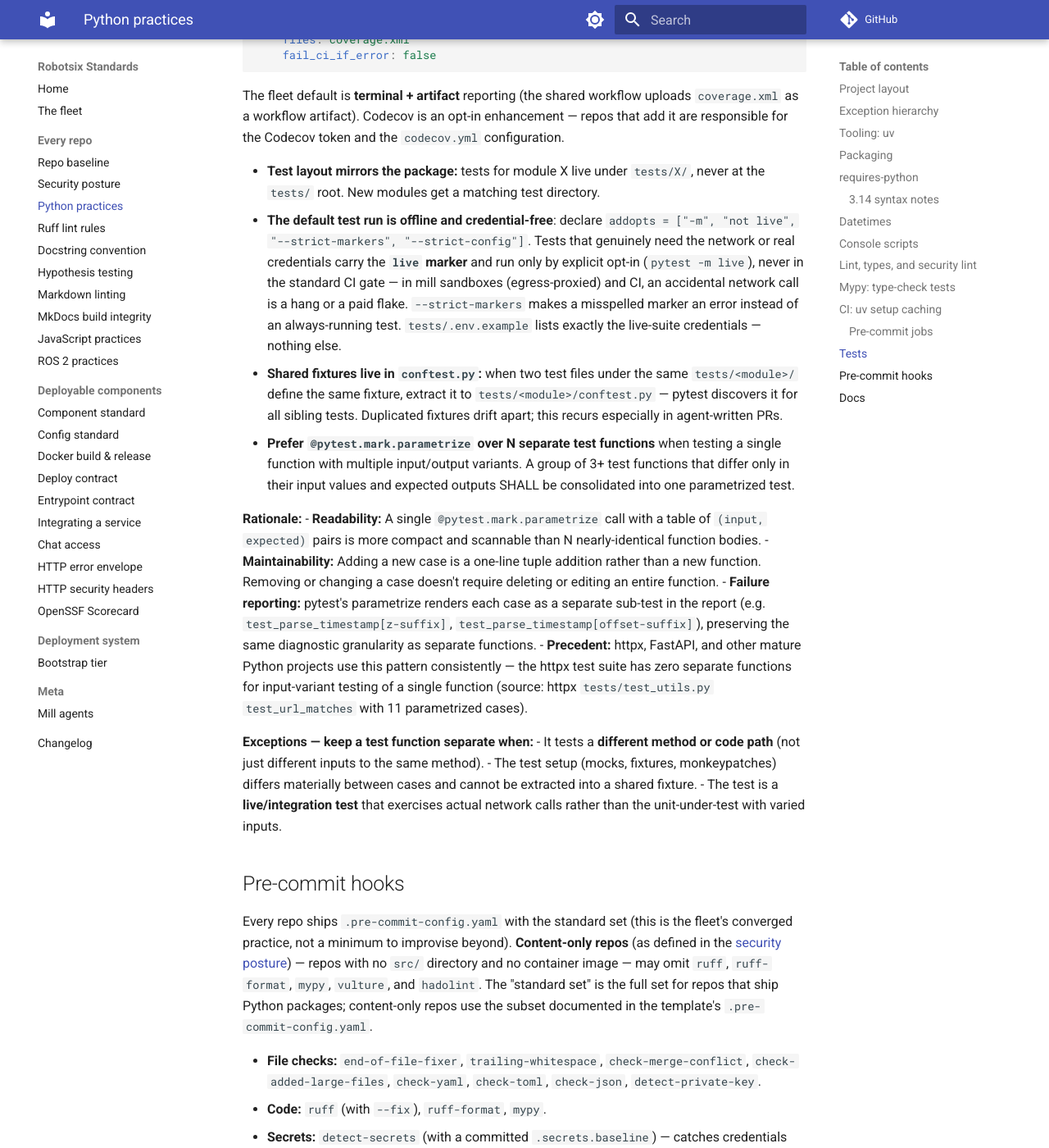
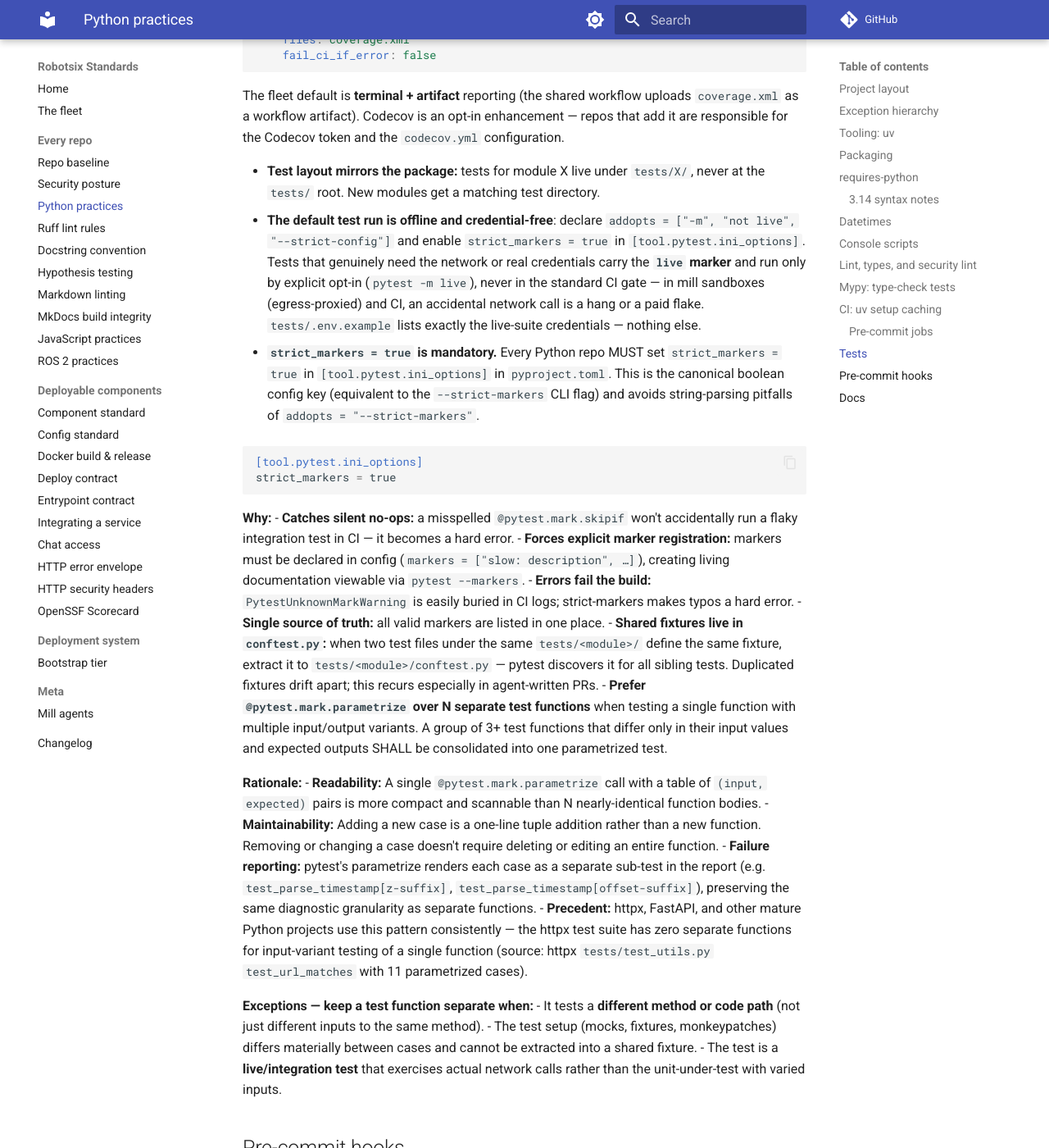
Before and after one commit to damien-robotsix/robotsix-standards, an MkDocs documentation site: the page built from docs/python.md, in a window 1280 px wide and 1400 px high, scrolled down 7785 px. Shown: the whole window at 82% size. Built offline with MkDocs 1.6.1 and Material for MkDocs 9.7.7, drawn with Linux system fonts in a browser that asks for light colours; comment, search, counter and statistics services are not loaded.

Commit message:
mill: Standardize: Enable pytest strict_markers = true across all Python repos (20260722T183017Z-standardize-enable-pytest-strict-markers-38ad) (#99)
Co-authored-by: robotsix-mill <mill@robotsix.local>

````diff
--- a/docs/python.md
+++ b/docs/python.md
@@ -362,14 +362,35 @@ pre-commit hooks install Python tools.
   `tests/X/`, never at the `tests/` root. New modules get a matching test
   directory.
 - **The default test run is offline and credential-free**: declare
-  `addopts = ["-m", "not live", "--strict-markers", "--strict-config"]`.
-  Tests that genuinely need the network or real credentials carry the
-  **`live` marker** and run only by explicit opt-in (`pytest -m live`),
-  never in the standard CI gate — in mill sandboxes (egress-proxied) and CI,
-  an accidental network call is a hang or a paid flake. `--strict-markers`
-  makes a misspelled marker an error instead of an always-running test.
-  `tests/.env.example` lists exactly the live-suite credentials — nothing
-  else.
+  `addopts = ["-m", "not live", "--strict-config"]` and enable
+  `strict_markers = true` in `[tool.pytest.ini_options]`.  Tests that
+  genuinely need the network or real credentials carry the **`live` marker**
+  and run only by explicit opt-in (`pytest -m live`), never in the standard
+  CI gate — in mill sandboxes (egress-proxied) and CI, an accidental network
+  call is a hang or a paid flake.  `tests/.env.example` lists exactly the
+  live-suite credentials — nothing else.
+
+- **`strict_markers = true` is mandatory.**  Every Python repo MUST set
+  `strict_markers = true` in `[tool.pytest.ini_options]` in
+  `pyproject.toml`.  This is the canonical boolean config key (equivalent
+  to the `--strict-markers` CLI flag) and avoids string-parsing pitfalls
+  of `addopts = "--strict-markers"`.
+
+  ```toml
+  [tool.pytest.ini_options]
+  strict_markers = true
+  ```
+
+  **Why:**
+  - **Catches silent no-ops:** a misspelled `@pytest.mark.skipif` won't
+    accidentally run a flaky integration test in CI — it becomes a hard
+    error.
+  - **Forces explicit marker registration:** markers must be declared in
+    config (`markers = ["slow: description", …]`), creating living
+    documentation viewable via `pytest --markers`.
+  - **Errors fail the build:** `PytestUnknownMarkWarning` is easily buried
+    in CI logs; strict-markers makes typos a hard error.
+  - **Single source of truth:** all valid markers are listed in one place.
 - **Shared fixtures live in `conftest.py`:** when two test files under the
   same `tests/<module>/` define the same fixture, extract it to
   `tests/<module>/conftest.py` — pytest discovers it for all sibling tests.
````
Also changed, not shown: CHANGELOG.md (+1 -0 lines), changelog.d/20260722T183017Z-standardize-enable-pytest-strict-markers-38ad.misc.md (added, +1 -0 lines).
